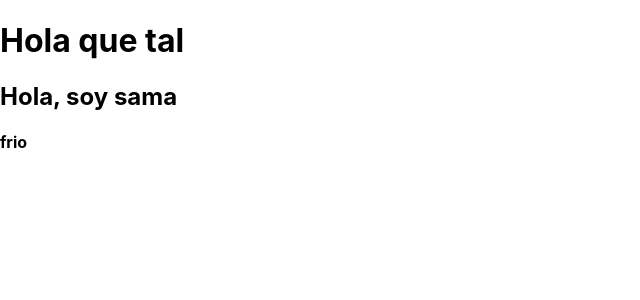
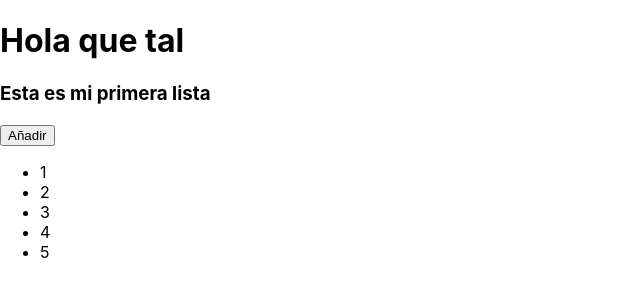
Before and after one commit to szapataq/App_React, a React (Create React App) app: page / in a window 1280 px wide. Shown: the top 300 px of the page, without its empty margins (0-640 px from the left). Built offline with nearby package versions, Linux system fonts and the light colour scheme.

Commit message:
creacion de boton que añade numeros a un arreglo

```diff
--- a/src/App.js
+++ b/src/App.js
@@ -1,13 +1,15 @@
 import React from 'react';
 // import Contador from './components/contador.jsx';
-import Jsx from './components/Jsx.jsx';
+// import Jsx from './components/Jsx.jsx';
+import Lista from './components/Lista.jsx';
 
 function App() {
   return (
     <div>
       <h1>Hola que tal</h1>
       {/* <Contador/> */}
-      <Jsx/>
+      {/* <Jsx/> */}
+      <Lista/>
     </div>
   );
 }
--- /dev/null
+++ b/src/components/Lista.jsx
@@ -0,0 +1,27 @@
+import React, { Fragment } from 'react';
+import { useState } from 'react';
+
+const Lista = () => {
+    const [arrayNum, setarrayNum] =  useState([1,2,3,4,5])
+    const [numero, setNumero] = useState(6);
+    const handleAdd = () => {
+        setNumero(numero+1);
+        // console.log('me hiso click');
+        setarrayNum([...arrayNum, numero]);
+    }
+
+    return (
+        <Fragment>
+            <h3>Esta es mi primera lista</h3>
+            <button onClick={handleAdd}>Añadir</button>
+            <ul>
+            { arrayNum.map((element, index) => {
+                return <li key={index}>{element}</li>
+              })
+            }
+            </ul>
+        </Fragment>
+     );
+}
+
+export default Lista;
```
